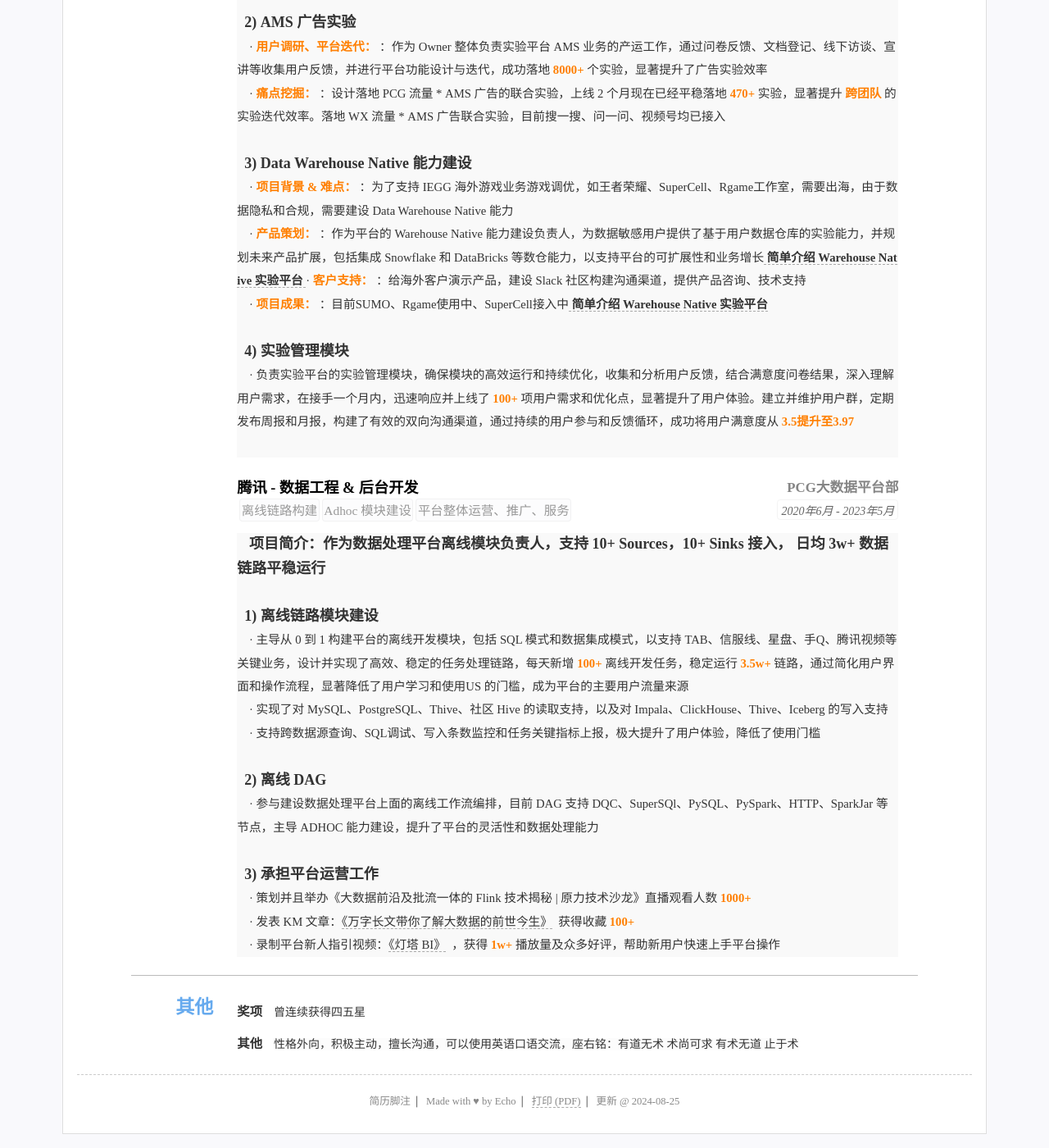
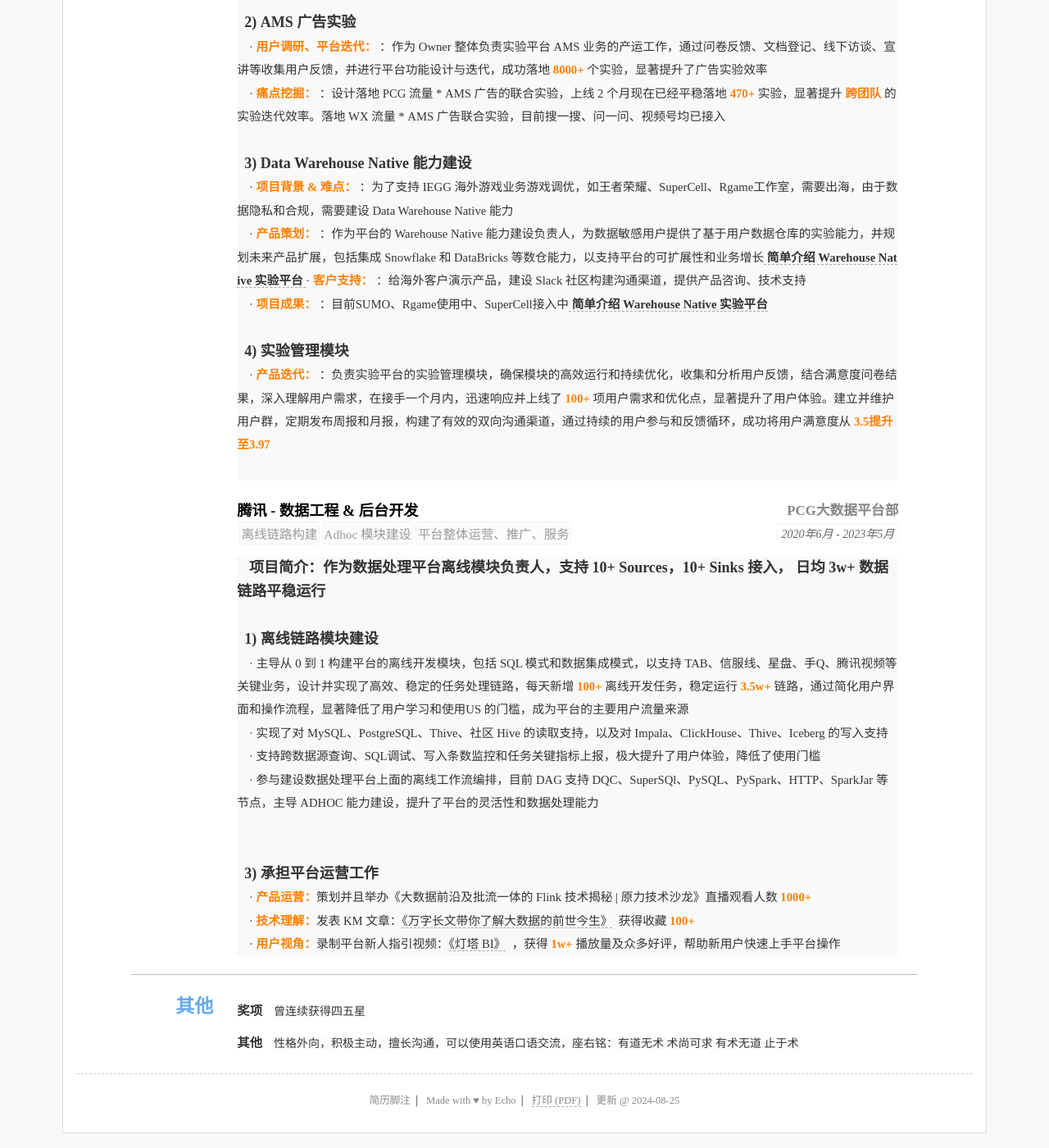
Before and after one commit to kuailexiaoshenxian/cn-wx-cv, a Jekyll site: the page built from index.html, in a window 1280 px wide and 1400 px high, scrolled down 1000 px. Shown: the whole window at 82% size. Built offline with Jekyll 4.4.1, drawn with Linux system fonts in a browser that asks for light colours.

Commit message:
Update resume.yml

```diff
--- a/_data/resume.yml
+++ b/_data/resume.yml
@@ -118,7 +118,7 @@ main: #简历主要内容，
             · <font color=#FF7F00><strong>项目成果： </strong></font>：目前SUMO、Rgame使用中、SuperCell接入中 <a href="https://docs.abetterchoice.ai/guide/data/data-warehouse"> <strong> 简单介绍 Warehouse Native 实验平台 </strong> </a>
             <br> <br>
             <font face="等线"><font size=4><strong> &nbsp 4) 实验管理模块</strong></font>  <br>  &nbsp &nbsp
-            · 负责实验平台的实验管理模块，确保模块的高效运行和持续优化，收集和分析用户反馈，结合满意度问卷结果，深入理解用户需求，在接手一个月内，迅速响应并上线了<font color=#FF7F00><strong> 100+ </strong></font>项用户需求和优化点，显著提升了用户体验。建立并维护用户群，定期发布周报和月报，构建了有效的双向沟通渠道，通过持续的用户参与和反馈循环，成功将用户满意度从<font color=#FF7F00><strong> 3.5提升至3.97</strong></font> <br>  &nbsp &nbsp
+            · <font color=#FF7F00><strong>产品迭代： </strong></font>：负责实验平台的实验管理模块，确保模块的高效运行和持续优化，收集和分析用户反馈，结合满意度问卷结果，深入理解用户需求，在接手一个月内，迅速响应并上线了<font color=#FF7F00><strong> 100+ </strong></font>项用户需求和优化点，显著提升了用户体验。建立并维护用户群，定期发布周报和月报，构建了有效的双向沟通渠道，通过持续的用户参与和反馈循环，成功将用户满意度从<font color=#FF7F00><strong> 3.5提升至3.97</strong></font> <br>  &nbsp &nbsp
             <br>
 
   - title: <font face="华文细黑粗体">腾讯 - 数据工程 & 后台开发 </font>
@@ -145,14 +145,13 @@ main: #简历主要内容，
             · 主导从 0 到 1 构建平台的离线开发模块，包括 SQL 模式和数据集成模式，以支持 TAB、信服线、星盘、手Q、腾讯视频等关键业务，设计并实现了高效、稳定的任务处理链路，每天新增<font color=#FF7F00><strong> 100+ </strong></font>离线开发任务，稳定运行 <font color=#FF7F00><strong> 3.5w+ </strong></font> 链路，通过简化用户界面和操作流程，显著降低了用户学习和使用US 的门槛，成为平台的主要用户流量来源 <br> &nbsp &nbsp
             · 实现了对 MySQL、PostgreSQL、Thive、社区 Hive 的读取支持，以及对 Impala、ClickHouse、Thive、Iceberg 的写入支持<br> &nbsp &nbsp
             · 支持跨数据源查询、SQL调试、写入条数监控和任务关键指标上报，极大提升了用户体验，降低了使用门槛<br> &nbsp &nbsp
-            <br>
-            <font face="等线"><font size=4><strong> &nbsp 2) 离线 DAG</strong></font>  <br>  &nbsp &nbsp
             · 参与建设数据处理平台上面的离线工作流编排，目前 DAG 支持 DQC、SuperSQl、PySQL、PySpark、HTTP、SparkJar 等节点，主导 ADHOC 能力建设，提升了平台的灵活性和数据处理能力 <br>  &nbsp &nbsp
             <br>
+            <br>
             <font face="等线"><font size=4><strong> &nbsp 3) 承担平台运营工作</strong></font>  <br>  &nbsp &nbsp
-            · 策划并且举办《大数据前沿及批流一体的 Flink 技术揭秘 | 原力技术沙龙》直播观看人数<font color=#FF7F00><strong> 1000+ </strong></font> <br>  &nbsp &nbsp
-            · 发表 KM 文章： <a href="https://km.woa.com/articles/show/567781">《万字长文带你了解大数据的前世今生》</a> &nbsp 获得收藏 <font color=#FF7F00><strong> 100+ </strong></font>  <br>  &nbsp &nbsp
-            · 录制平台新人指引视频： <a href="https://km.woa.com/articles/show/456481">《灯塔 BI》</a> &nbsp ，获得<font color=#FF7F00><strong> 1w+ </strong></font>播放量及众多好评，帮助新用户快速上手平台操作
+            ·  <font color=#FF7F00><strong>产品运营：</strong></font>策划并且举办《大数据前沿及批流一体的 Flink 技术揭秘 | 原力技术沙龙》直播观看人数<font color=#FF7F00><strong> 1000+ </strong></font> <br>  &nbsp &nbsp
+            ·  <font color=#FF7F00><strong>技术理解：</strong></font>发表 KM 文章： <a href="https://km.woa.com/articles/show/567781">《万字长文带你了解大数据的前世今生》</a> &nbsp 获得收藏 <font color=#FF7F00><strong> 100+ </strong></font>  <br>  &nbsp &nbsp
+            ·  <font color=#FF7F00><strong>用户视角：</strong></font>录制平台新人指引视频： <a href="https://km.woa.com/articles/show/456481">《灯塔 BI》</a> &nbsp ，获得<font color=#FF7F00><strong> 1w+ </strong></font>播放量及众多好评，帮助新用户快速上手平台操作
   #   sub:  全球基金部门
   #   duration: "2018年6月 - 2018年8月"
   #   tags:
```
